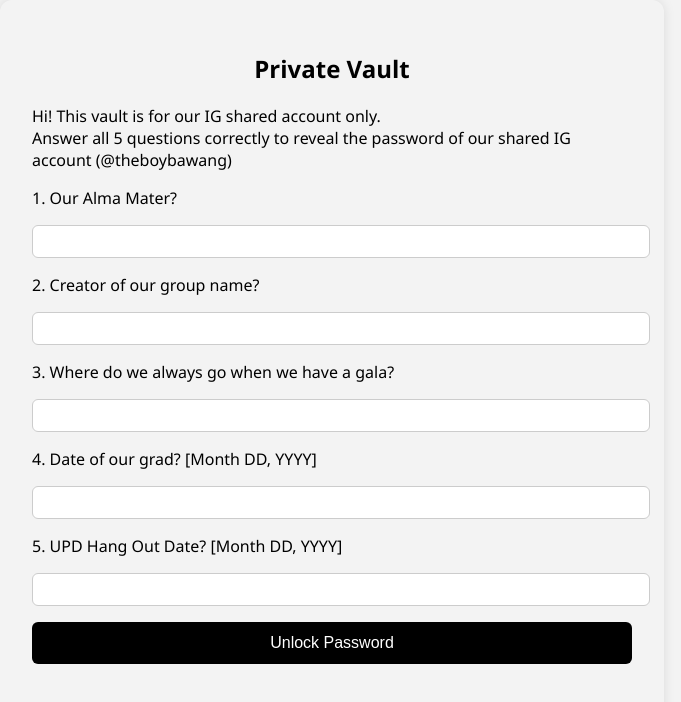
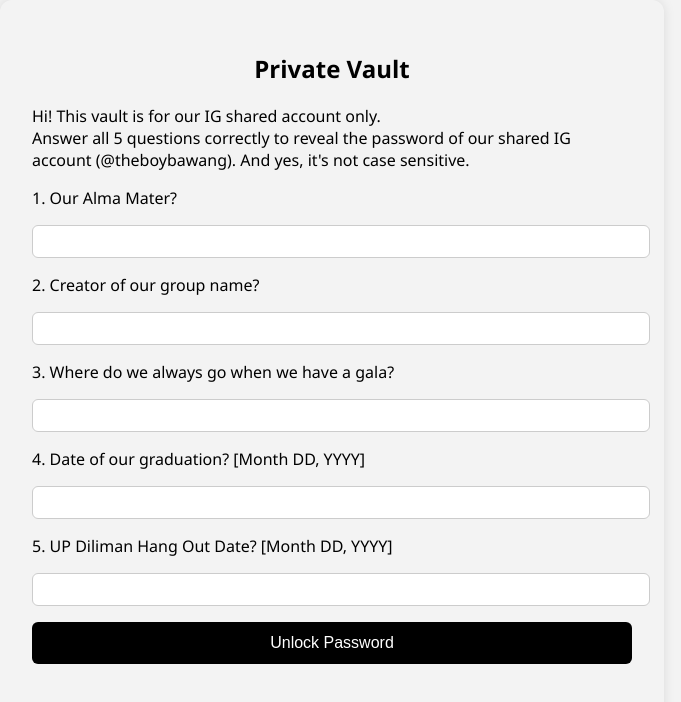
Before and after one commit to yoyovlk17/BBG.2025, a plain HTML site: page BBG.html in a window 1280 px wide. Shown: the whole page, without its empty margins (308-989 px from the left). Drawn offline with Linux system fonts and the light colour scheme.

Commit message:
BBG.html

```diff
--- a/BBG.html
+++ b/BBG.html
@@ -2,6 +2,7 @@
 <html lang="en">
 <head>
   <meta charset="UTF-8">
+  <meta name="viewport" content="width=device-width, initial-scale=1.0">
   <title>BBG Vault</title>
   <style>
     body {
@@ -46,7 +47,8 @@
 
   <h2>Private Vault</h2>
   <p>Hi! This vault is for our IG shared account only.<br>
-  Answer all 5 questions correctly to reveal the password of our shared IG account (@theboybawang)</p>
+  Answer all 5 questions correctly to reveal the password of our shared IG account (@theboybawang).
+  And yes, it's not case sensitive.</p>
 
   <form id="quizForm">
     <label>1. Our Alma Mater?</label>
@@ -58,10 +60,10 @@
     <label>3. Where do we always go when we have a gala?</label>
     <input type="text" id="q3" required>
 
-    <label>4. Date of our grad? [Month DD, YYYY]</label>
+    <label>4. Date of our graduation? [Month DD, YYYY]</label>
     <input type="text" id="q4" required>
 
-    <label>5. UPD Hang Out Date? [Month DD, YYYY]</label>
+    <label>5. UP Diliman Hang Out Date? [Month DD, YYYY]</label>
     <input type="text" id="q5" required>
 
     <button type="submit">Unlock Password</button>
@@ -103,7 +105,7 @@
     document.getElementById("result").innerHTML = `
       All correct!<br><br>
       IG password: <strong>thegreatbbg.10</strong><br><br>
-      Keep it secret. Don't share this with outsiders :)😉
+      Keep it secret. Don't share this with outsiders And nope, don't change the password. :)
     `;
   });
 </script>
```
